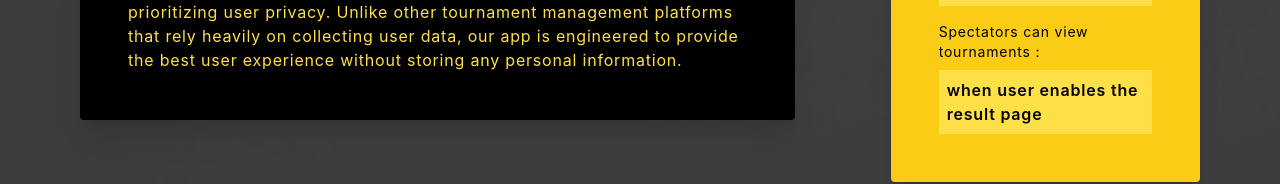
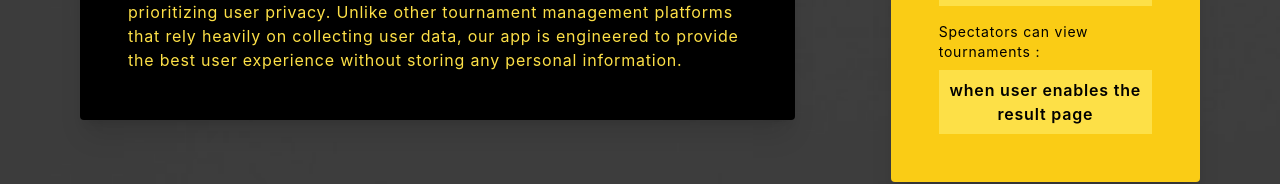
Before and after one commit to Sadhvi10/Eventorama, a React (Create React App) app: page / in a window 1280 px wide. Shown: the part 350-534 px from the top of the page. Built offline with nearby package versions, Linux system fonts and the light colour scheme; no server answers; the database is empty.

Commit message:
Updated Common View

```diff
--- a/src/pages/CommonView.js
+++ b/src/pages/CommonView.js
@@ -139,7 +139,7 @@ function CommonView() {
               </div>
               <div className='flex flex-col items-center justify-start space-y-2'>
                 <p className='text-sm'>Spectators can view tournaments : </p>
-                <p className='bg-yellow-300 p-2 font-semibold'>when user enables the result page</p>
+                <p className='bg-yellow-300 p-2 text-center font-semibold'>when user enables the result page</p>
               </div>
             </div>
           </div>
```
